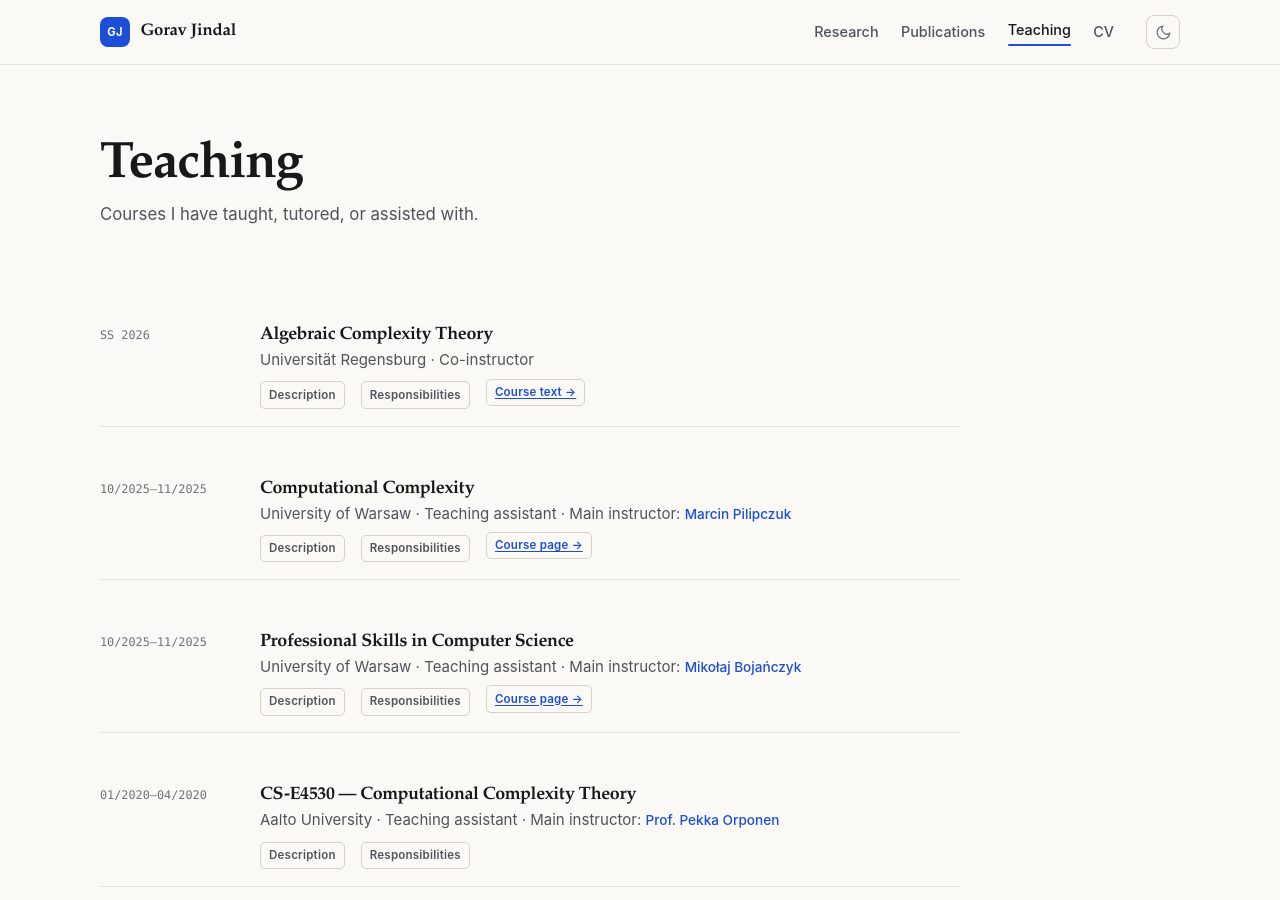
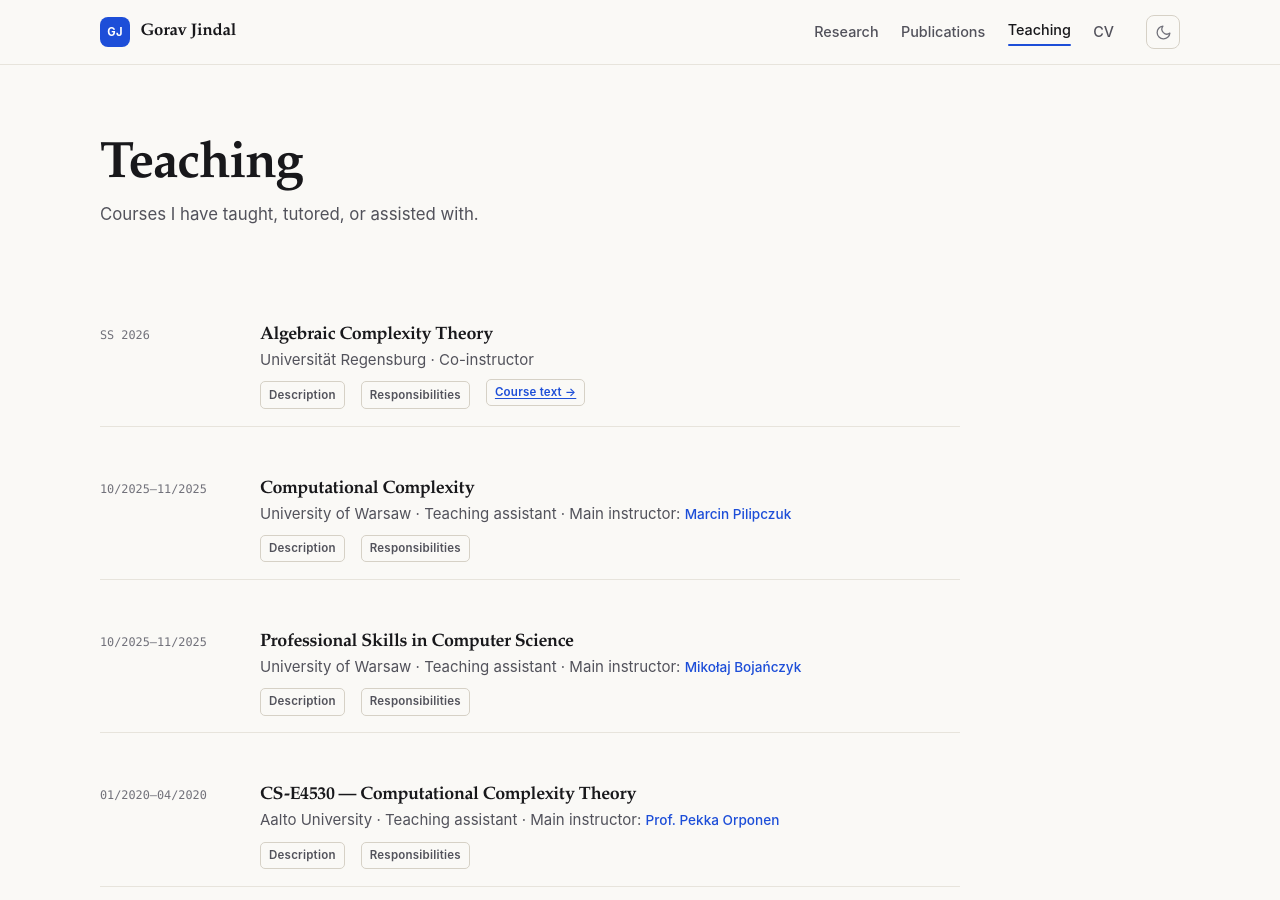
Before and after one commit to goravjindal/goravjindal.github.io, a Jekyll site: the page built from _pages/teaching.md, in a window 1280 px wide and 900 px high. Built offline with Jekyll 4.4.1, drawn with Linux system fonts in a browser that asks for light colours.

Commit message:
Remove assessment text and course page links for Warsaw courses

```diff
--- a/_pages/teaching.md
+++ b/_pages/teaching.md
@@ -97,7 +96,6 @@ math: true
             <li>Solved exercise sheets for students.</li>
           </ul>
         </details>
-        <a class="course-link" href="https://informatorects.uw.edu.pl/en/courses/view?prz_kod=1000-218bZO" target="_blank" rel="noopener">Course page →</a>
       </div>
     </div>
   </article>
@@ -136,7 +134,6 @@ math: true
             <li>Helped students design slides and prepare for questions.</li>
           </ul>
         </details>
-        <a class="course-link" href="https://informatorects.uw.edu.pl/en/courses/view?prz_kod=1000-217bPSC" target="_blank" rel="noopener">Course page →</a>
       </div>
     </div>
   </article>
```
Also changed, not shown: other parts of _pages/teaching.md (+0 -1 lines).
